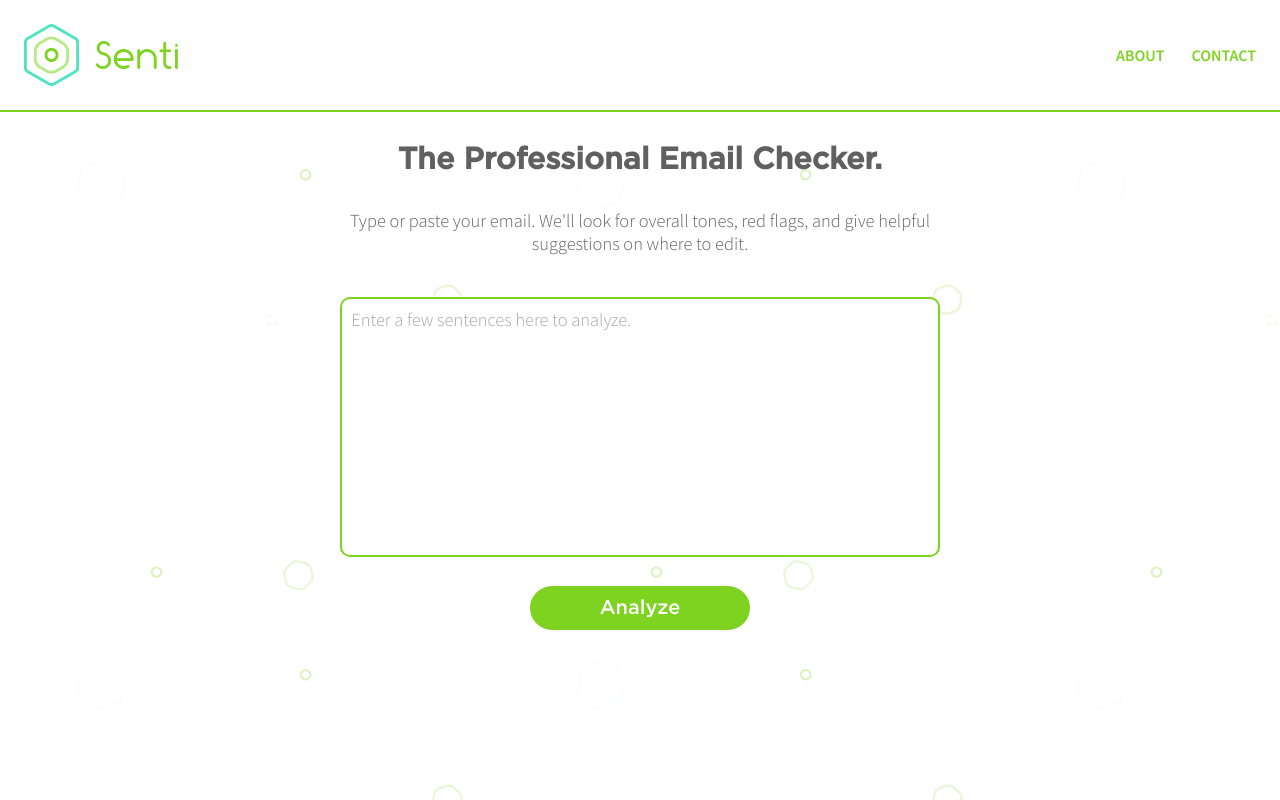
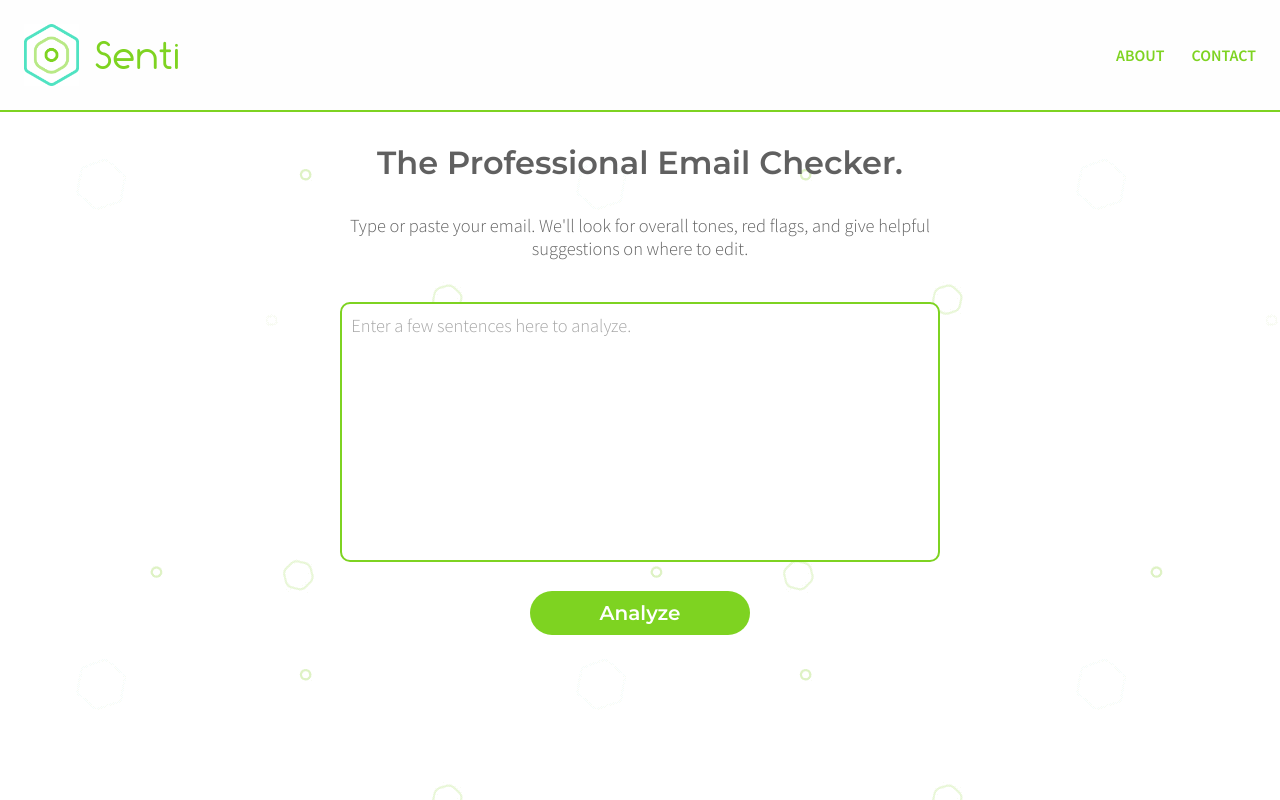
Before and after one commit to BrandonKlotz/senti, a React app in the folder client/: page / in a window 1280 px wide. Built offline with nearby package versions, Linux system fonts and the light colour scheme.

Commit message:
Changes headline and button font from Gotham to Mantserrat

```diff
--- a/client/public/index.html
+++ b/client/public/index.html
@@ -22,6 +22,7 @@
 
     <link rel="manifest" href="%PUBLIC_URL%/manifest.json" />
     <link href="https://fonts.googleapis.com/css?family=Source+Sans+Pro:300,400,600" rel="stylesheet" />
+    <link href="https://fonts.googleapis.com/css?family=Montserrat:600" rel="stylesheet">
     <link rel="icon" type="image/png" href="https://raw.githubusercontent.com/BrandonKlotz/final-project/master/client/src/img/favicon.png" />
 
     <!-- Allows page to display fullscreen on mobile devices -->
--- a/client/src/index.css
+++ b/client/src/index.css
@@ -22,9 +22,9 @@ body {
 }
 
 h1 {
-  font-family: 'Gotham', sans-serif;
+  font-family: 'Montserrat', sans-serif;
   color: #606060;
-  font-size: 1.9em;
+  font-size: 2em;
   line-height: 1.2em;
   text-align: center;
   margin: 1em 0;
@@ -57,11 +57,6 @@ p, li {
   font-size: 1em;
   color: #606060;
   margin: 10px 0;
-}
-
-@font-face {
-  font-family: 'Gotham';
-  src: url('./fonts/Gotham-Medium.otf');
 }
 
 @font-face {
@@ -209,7 +204,7 @@ textarea:focus {
   background-color: #7ED321;
   color: #fff;
   font-size: 1.25em;
-  font-family: 'Gotham';
+  font-family: 'Montserrat', sans-serif;
   border: none;
   border-radius: 25px;  width: 100%;
 }
@@ -228,7 +223,7 @@ textarea:focus {
   background-color: #7ED321;
   color: #fff;
   font-size: 1.25em;
-  font-family: 'Gotham';
+  font-family: 'Montserrat', sans-serif;
   border: none;
   border-radius: 25px;
   margin: .5em;
```
